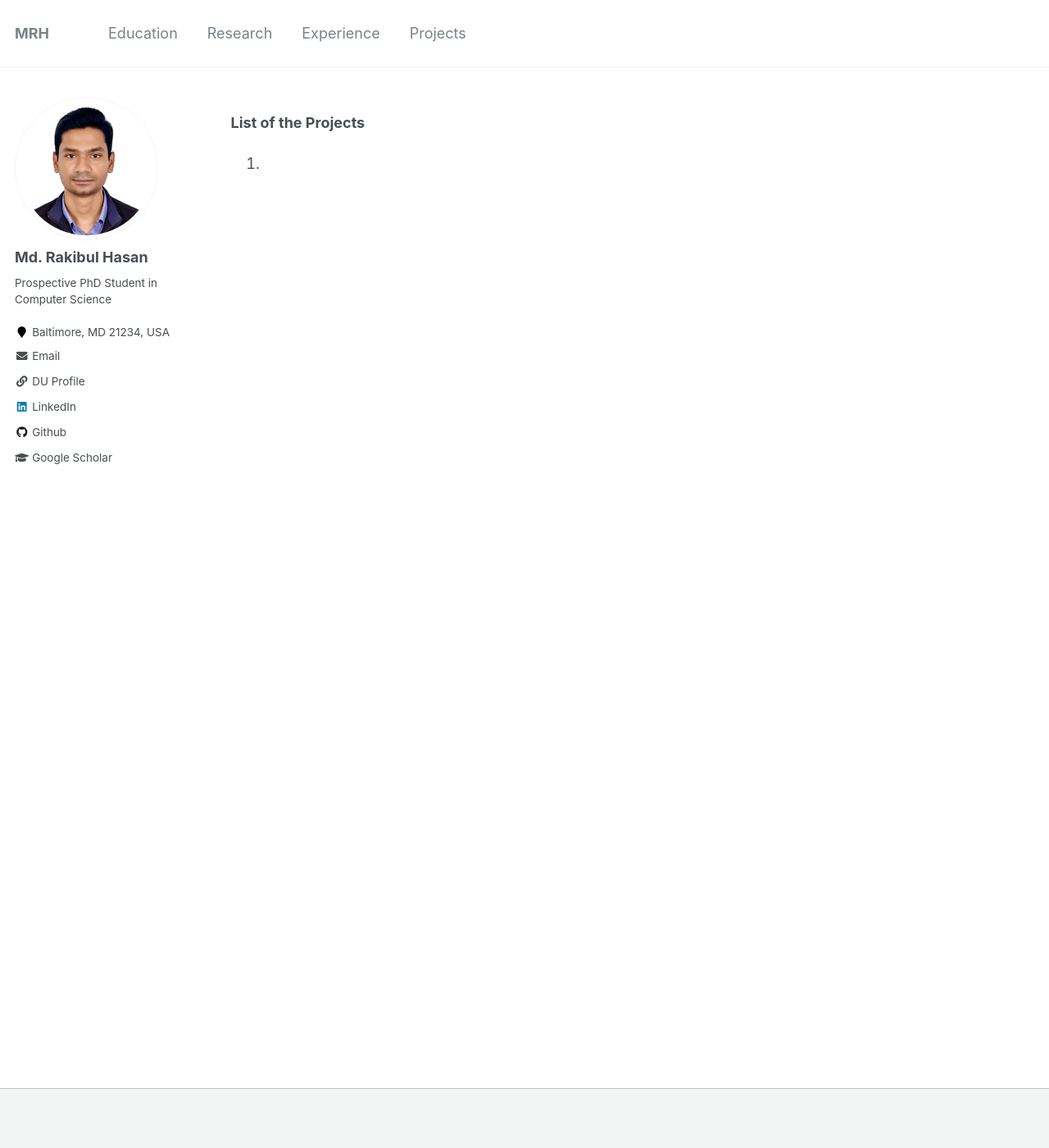
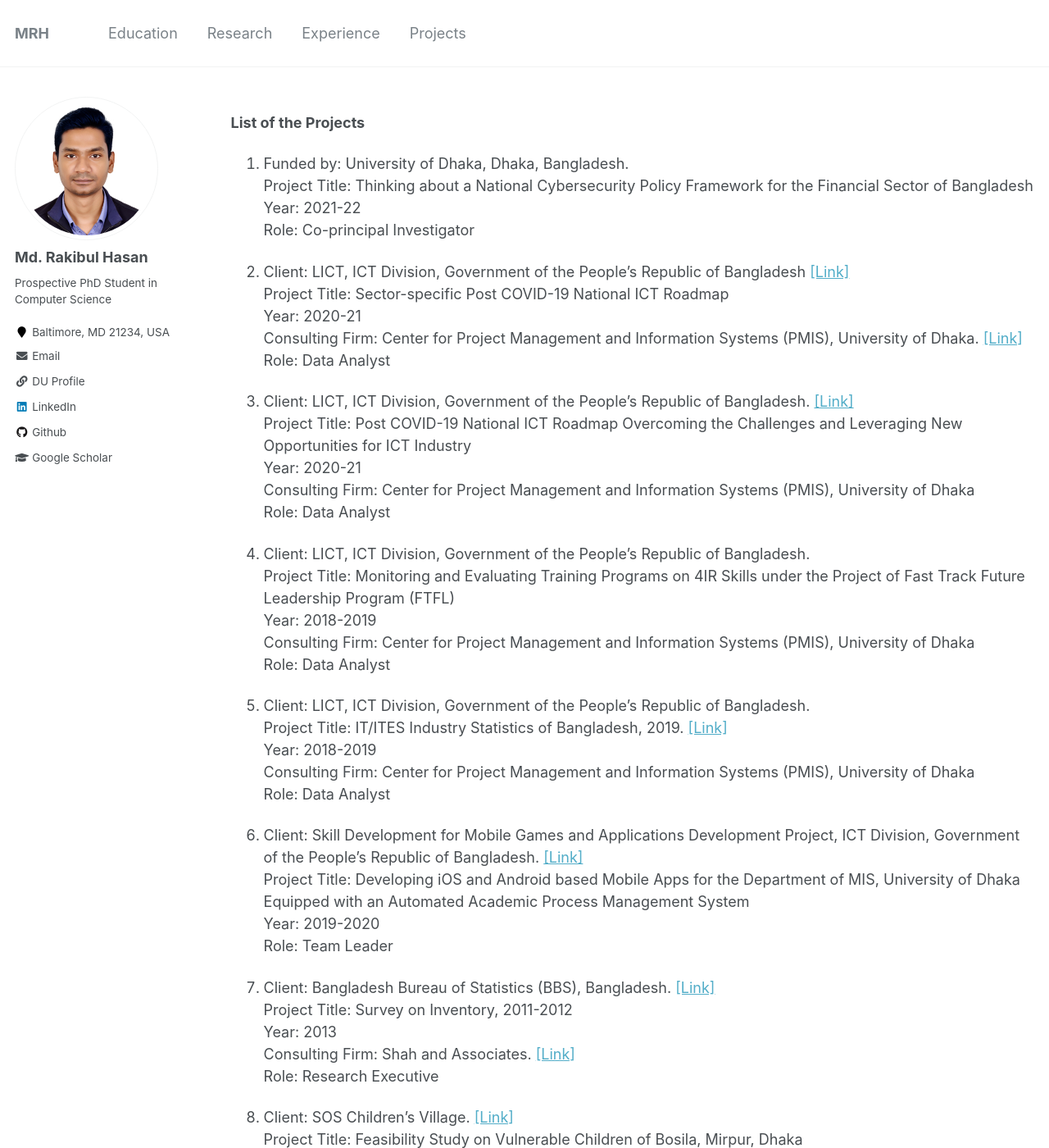
Before and after one commit to Hasan-MdRakibul/hasan-mdrakibul.github.io, a Jekyll site: the page built from _pages/projects.md, in a window 1280 px wide and 1400 px high. Shown: the whole window at 82% size. Built offline with Jekyll 4.4.1, drawn with Linux system fonts in a browser that asks for light colours; some of the changed text lies outside the part shown.

Commit message:
init changes

```diff
--- a/_pages/projects.md
+++ b/_pages/projects.md
@@ -6,4 +6,54 @@ author_profile: true
 ---
 
 **List of the Projects**
-1.
+1.  Funded by: University of Dhaka, Dhaka, Bangladesh.
+    <br>Project Title: Thinking about a National Cybersecurity Policy Framework for the Financial Sector of Bangladesh
+    <br>Year: 2021-22
+    <br>Role: Co-principal Investigator
+
+2.  Client: LICT, ICT Division, Government of the People’s Republic of Bangladesh [[Link]](http://www.lict.gov.bd)
+    <br>Project Title: Sector-specific Post COVID-19 National ICT Roadmap
+    <br>Year: 2020-21
+    <br>Consulting Firm: Center for Project Management and Information Systems (PMIS), University of Dhaka. [[Link]](www.pmis.du.ac.bd)
+    <br>Role: Data Analyst
+
+3.  Client: LICT, ICT Division, Government of the People’s  Republic of Bangladesh. [[Link]](http://www.lict.gov.bd)
+    <br>Project Title: Post COVID-19 National ICT Roadmap Overcoming the Challenges and Leveraging New Opportunities for ICT Industry
+    <br>Year: 2020-21
+    <br>Consulting Firm: Center for Project Management and Information Systems (PMIS), University of Dhaka
+    <br>Role: Data Analyst
+
+4.  Client: LICT, ICT Division, Government of the People’s Republic of Bangladesh.
+    <br>Project Title: Monitoring and Evaluating Training Programs on 4IR Skills under the Project of Fast Track Future Leadership Program (FTFL)
+    <br>Year: 2018-2019
+    <br>Consulting Firm: Center for Project Management and Information Systems (PMIS), University of Dhaka
+    <br>Role: Data Analyst
+
+5.  Client: LICT, ICT Division, Government of the People’s Republic of Bangladesh.
+    <br>Project Title: IT/ITES Industry Statistics of Bangladesh, 2019. [[Link]](http://lict.gov.bd/main/strategic)
+    <br>Year: 2018-2019
+    <br>Consulting Firm: Center for Project Management and Information Systems (PMIS), University of Dhaka
+    <br>Role: Data Analyst
+
+6.  Client: Skill Development for Mobile Games and Applications Development Project, ICT Division, Government of the People’s Republic of Bangladesh. [[Link]](https://sdmgap-ict.com)
+    <br>Project Title: Developing iOS and Android based Mobile Apps for the Department of MIS, University of Dhaka Equipped with an Automated Academic Process Management System
+    <br>Year: 2019-2020
+    <br>Role: Team Leader
+
+7.  Client: Bangladesh Bureau of Statistics (BBS), Bangladesh. [[Link]](http://www.bbs.gov.bd)
+    <br>Project Title: Survey on Inventory, 2011-2012
+    <br>Year: 2013
+    <br>Consulting Firm: Shah and Associates. [[Link]](www.shahandassociates.com.bd)
+    <br>Role: Research Executive
+
+8.  Client: SOS Children’s Village. [[Link]](http://www.sos-bangladesh.org)
+    <br>Project Title: Feasibility Study on Vulnerable Children of Bosila, Mirpur, Dhaka
+    <br>Year: 2015
+    <br>Consulting Firm: Shah and Associates
+    <br>Role: Data Analyst
+
+9.  Client: Dhaka Chambers of Commerce and Industries (DCCI) [[Link]](https://www.dhakachamber.com/)
+    <br>Project Title: Industrial Policy 2016: A Critical Review and Suggestions
+    <br>Year: 2016
+    <br>Consulting Firm: Shah and Associates (S&A)
+    <br>Role: Data Analyst
```
